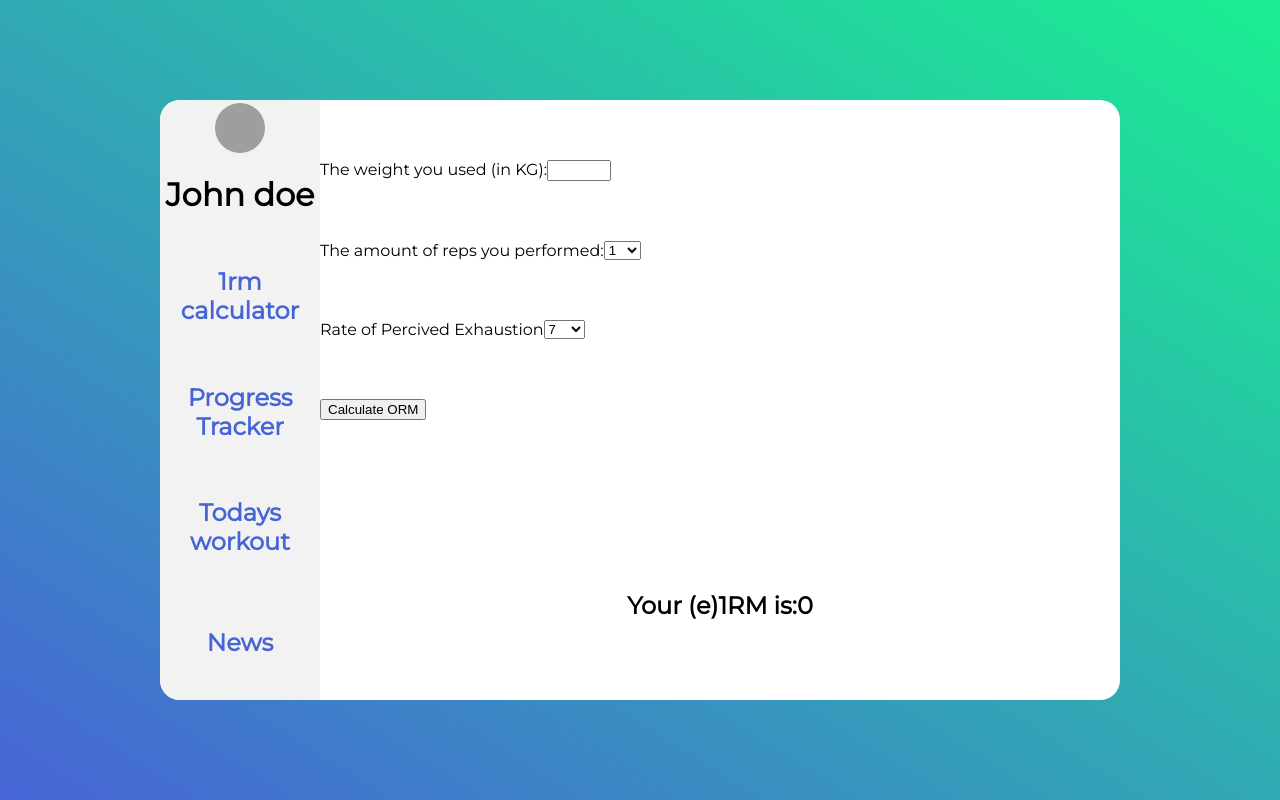
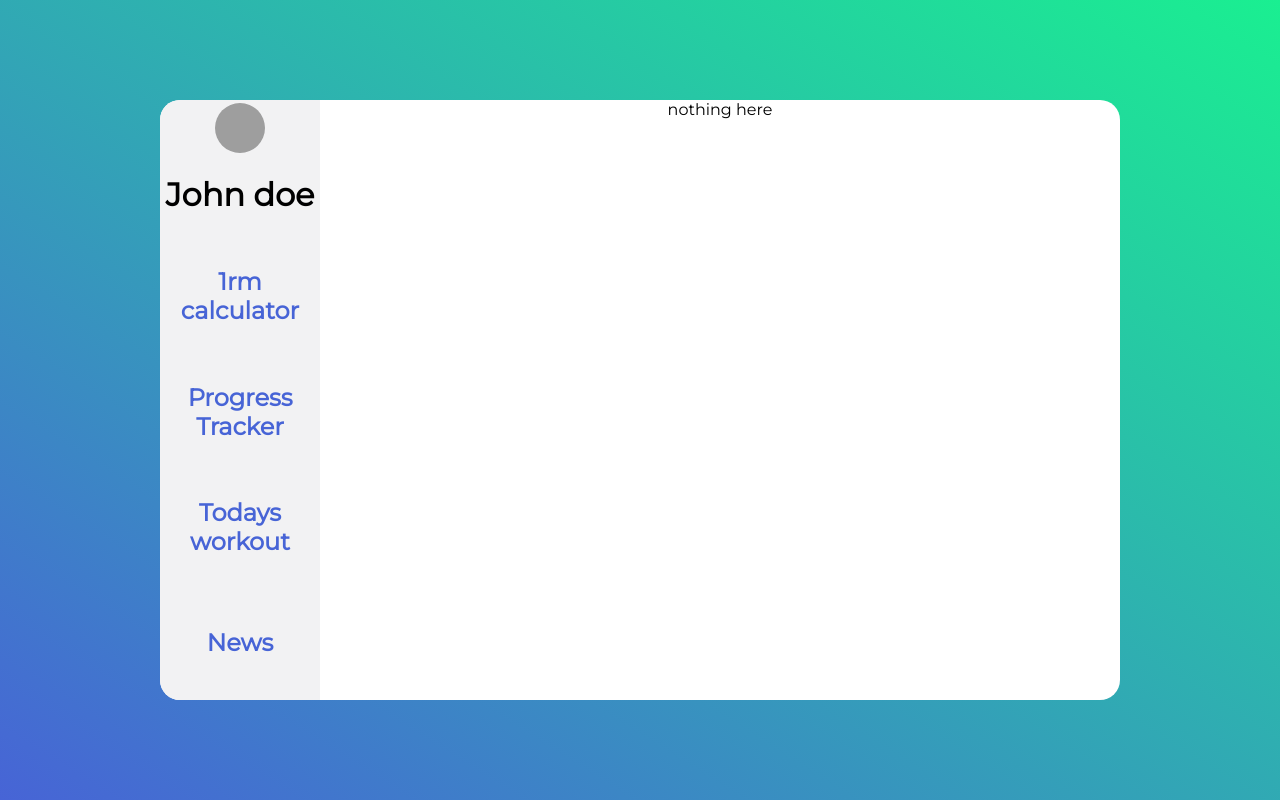
Before and after one commit to Sir-Martin-Esq-III/gym-app, a React (Create React App) app: page / in a window 1280 px wide. Built offline with nearby package versions, Linux system fonts and the light colour scheme; grey boxes are pictures that could not be loaded.

Commit message:
Added basic conditional rendering

```diff
--- a/src/App.js
+++ b/src/App.js
@@ -1,11 +1,23 @@
 import './style.css';
 import Sidebar from './common/sidebar'
 import ContentDisplay from './common/contentDisplay'
+import { useState } from 'react';
+
+
+
 function App() {
+
+  const[currentTab,setCurrentTab]=useState("")
+
+  function Tabcallback(cTAB){
+    setCurrentTab(cTAB)
+
+  }
+
   return (
     <div className="allPageContent">
-    <Sidebar pfp="https://homepages.cae.wisc.edu/~ece533/images/baboon.png" name="John doe"/>
-    <ContentDisplay testContent="This is some test content "/>
+    <Sidebar Tabcallback={Tabcallback} pfp="https://homepages.cae.wisc.edu/~ece533/images/baboon.png" name="John doe"/>
+    <ContentDisplay tab={currentTab} testContent="This is some test content "/>
     </div>
     )
 }
--- a/src/common/contentDisplay.js
+++ b/src/common/contentDisplay.js
@@ -5,12 +5,22 @@ import OneRepMaxCalc from './content/ORM/oneRepMaxCalc'
 
 export default function ContentDisplay(props){
 
-    return(
+    const currentTab=props.tab;
+    {/* maybe make this a switch statement */}
+
+    if (currentTab=="1rm calculator"){
+        return(
+            <div className="content-container">
+            <OneRepMaxCalc/>
+            </div>
+
+        )
+    }else{
+        return(
         <div className="content-container">
-            <OneRepMaxCalc/>
+            nothing here
         </div>
-    )
-
-
+        )
+    }
 
 }
--- a/src/common/sidebar.js
+++ b/src/common/sidebar.js
@@ -7,6 +7,12 @@ export default function Sidebar(props){
 
     {/*All of the possible navigation links on the sidebar*/}
     const sidebarnavItems=["1rm calculator","Progress Tracker","Todays workout","News"]
+
+    {/*Will be used to pass the value of the current tab */}
+    const onclickHandler=(e,name)=>{
+        e.preventDefault()
+        props.Tabcallback(name)
+    }
 
     return(
         <div className="sidebar">
@@ -18,7 +24,7 @@ export default function Sidebar(props){
             <div className="sidebar-nav">
                 <ul>
                     {sidebarnavItems.map((item)=>
-                        <li key={item}>
+                        <li key={item} onClick={(e)=>{onclickHandler(e,item)}}>
                             <a href="">{item}</a>
                         </li>
 
```
